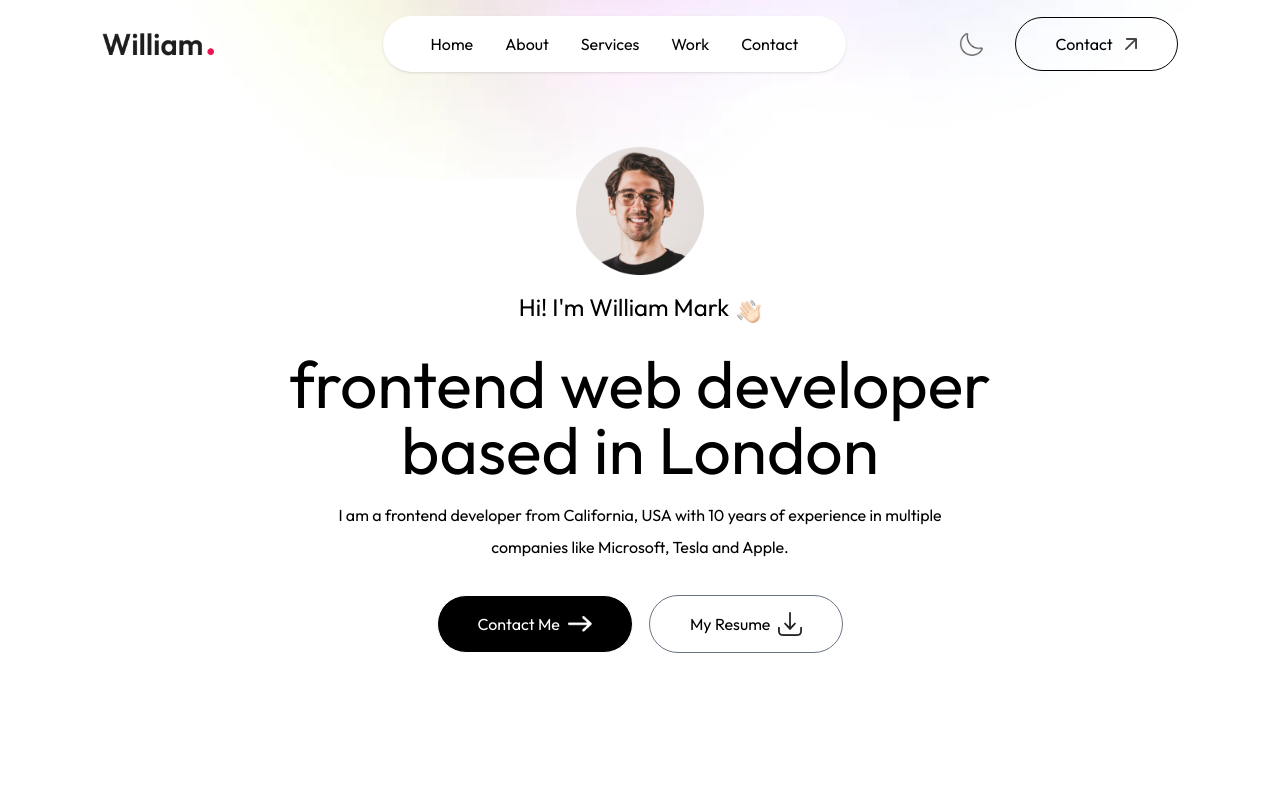
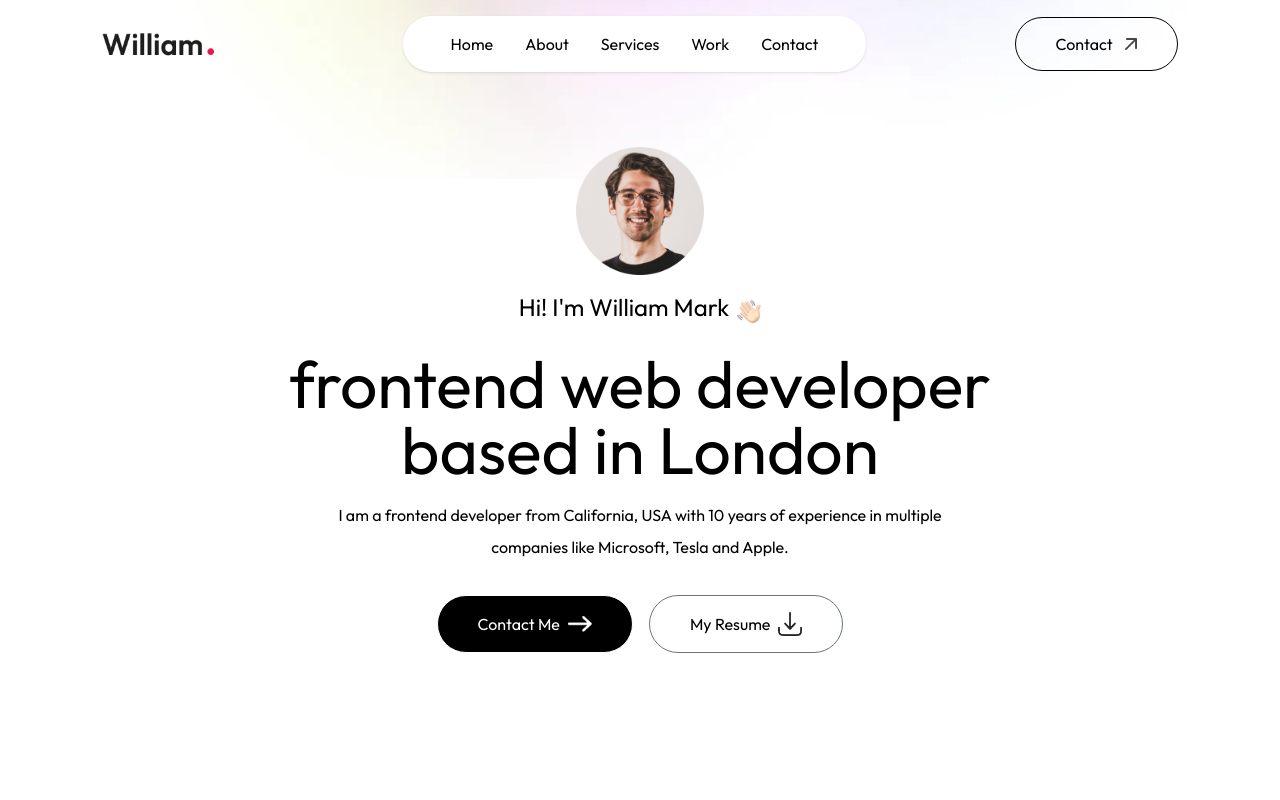
Before and after one commit to adg006/portfolio, a Next.js app: page / in a window 1280 px wide. Shown: the top 800 px of the page. Built offline with nearby package versions, Linux system fonts and the light colour scheme.

Commit message:
updated navbar component

```diff
--- a/app/components/Navbar.jsx
+++ b/app/components/Navbar.jsx
@@ -74,14 +74,6 @@ export default function Navbar() {
         </ul>
 
         <div className="flex items-center gap-4">
-          <button>
-            <Image
-              src={assets.moon_icon}
-              alt="Mode changer"
-              className="w-6 cursor-pointer"
-            />
-          </button>
-
           <a
             href="#contact"
             className="hidden lg:flex items-center gap-3 px-10 py-2.5 border border-gray rounded-full ml-4"
```
